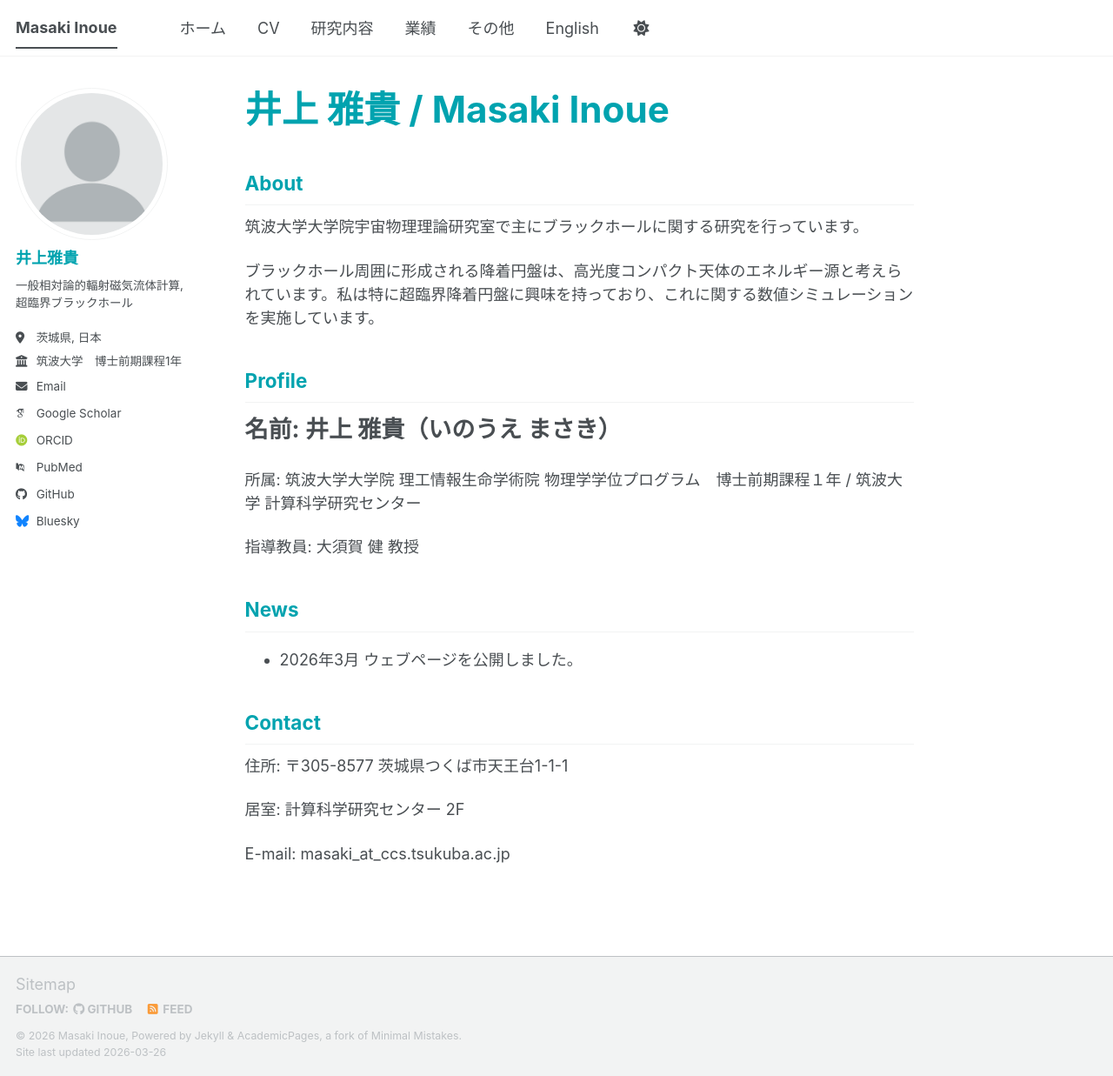
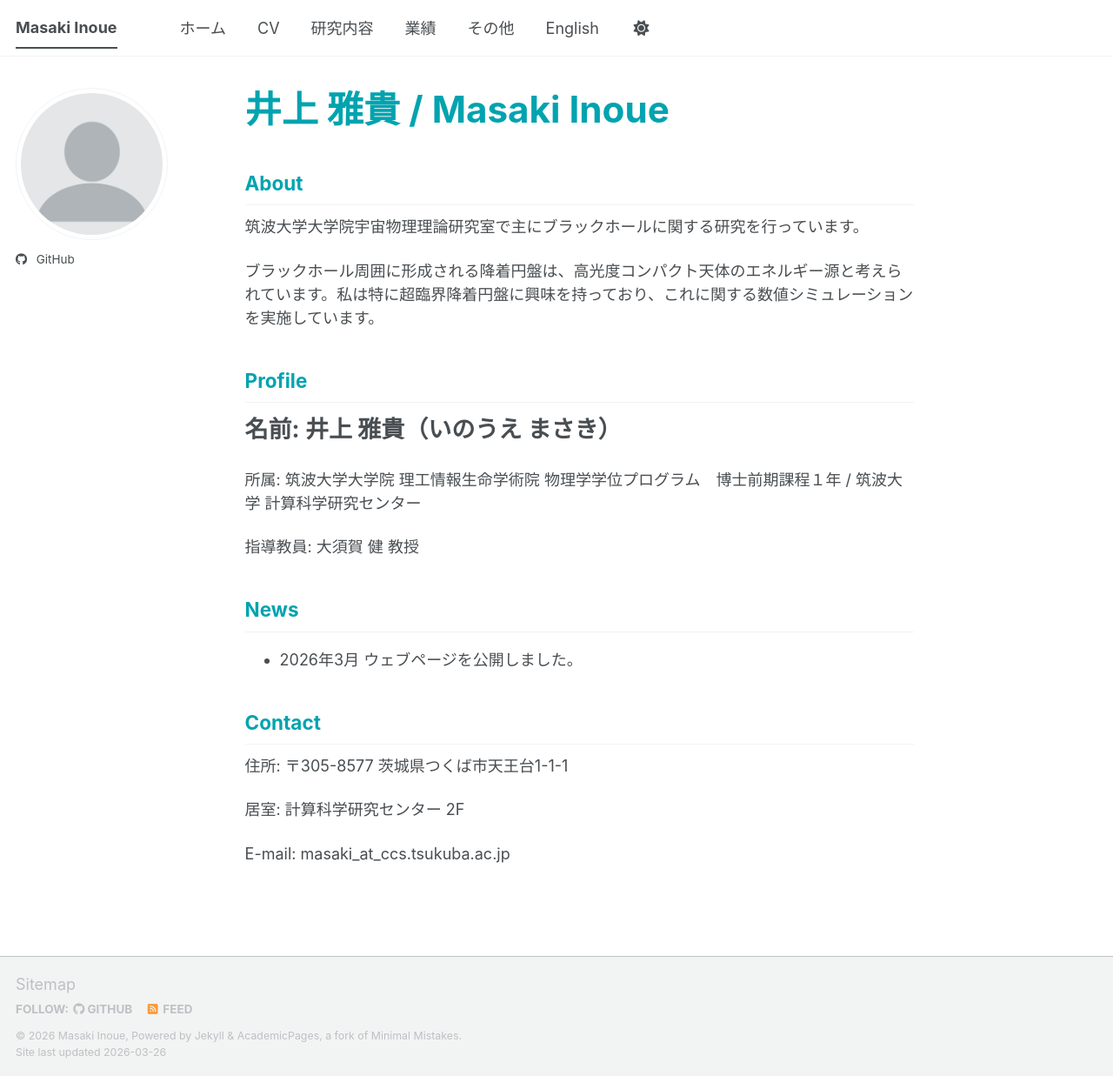
Before and after one commit to Masaki206/Masaki206.github.io, a Jekyll site: the page built from index.md, in a window 1280 px wide and 1237 px high. Shown: the whole window at 87% size. Built offline with Jekyll 4.4.1, drawn with Linux system fonts in a browser that asks for light colours; some web fonts are replaced; a script bundle is joined from its source files by our own code; library files that are not in the unit come from our copies.

Commit message:
Update _config.yml

```diff
--- a/_config.yml
+++ b/_config.yml
@@ -26,24 +26,24 @@ baseurl                  : "" # the subpath of your site, e.g. "/blog"
 author:
   # Biographic information
   avatar           : "profile.png"
-  name             : "井上雅貴"
-  pronouns         : # example: "she/her"
-  bio              : "一般相対論的輻射磁気流体計算, 超臨界ブラックホール"
-  location         : "茨城県, 日本"
-  employer         : "筑波大学　博士前期課程1年　宇宙物理理論研究室　大須賀グループ"
-  uri              : # URL
-  email            : "masaki@ccs.tsukuba.ac.jp"
+  # name             : "井上雅貴"
+  # pronouns         : # example: "she/her"
+  # bio              : "一般相対論的輻射磁気流体計算, 超臨界ブラックホール"
+  # location         : "茨城県, 日本"
+  # employer         : "筑波大学　博士前期課程1年　宇宙物理理論研究室　大須賀グループ"
+  # uri              : # URL
+  # email            : "masaki@ccs.tsukuba.ac.jp"
 
   # Academic websites
   academia         : # URL
   arxiv            : # URL - Update with the correct link to your profile
-  googlescholar    : "https://scholar.google.com/citations?user=PS_CX0AAAAAJ"
+  # googlescholar    : "https://scholar.google.com/citations?user=PS_CX0AAAAAJ"
   inspire-hep      : # URL
   impactstory      : # URL
-  orcid            : "https://orcid.org/yourorcidurl"
+  # orcid            : "https://orcid.org/yourorcidurl"
   semantic         : # URL
   ssrn             : # URL
-  pubmed           : "https://www.ncbi.nlm.nih.gov/pubmed/?term=john+snow"
+  # pubmed           : "https://www.ncbi.nlm.nih.gov/pubmed/?term=john+snow"
   researchgate     : # URL
   scopus           : # URL
   zotero           : # URL
@@ -59,7 +59,7 @@ author:
 
   # Social media
   artstation       : # Username
-  bluesky          : "bsky.app" # Replace this with you Bluesky username
+  # bluesky          : "bsky.app" # Replace this with you Bluesky username
   facebook         : # Username
   flickr           : # Username
   foursquare       : # Username
```
